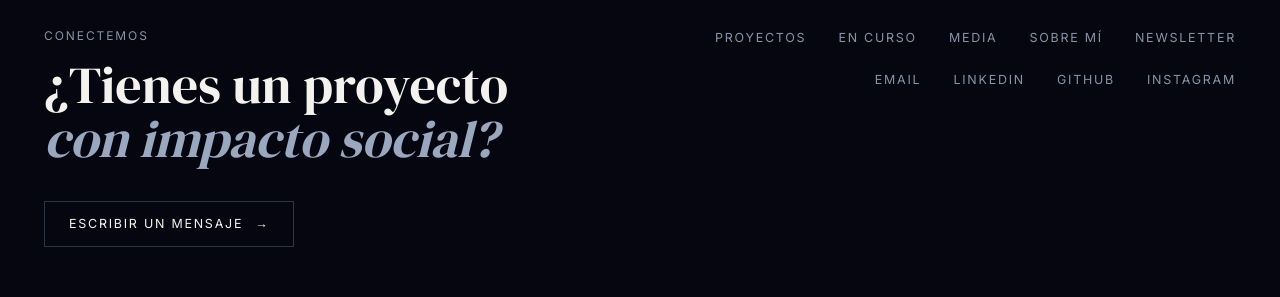
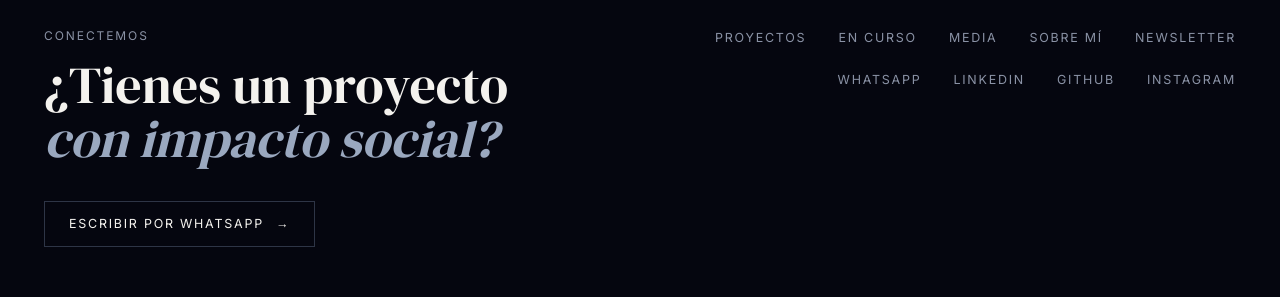
Before and after one commit to juliagomezg/profile-julia-clean, a Next.js app: page / in a window 1280 px wide. Shown: the part 5564-5861 px from the top of the page. Built offline with nearby package versions, Linux system fonts and the light colour scheme; no server answers.

Commit message:
Contacto por WhatsApp en lugar de correo
Co-Authored-By: Claude Opus 5.5 <noreply@anthropic.com>

```diff
--- a/src/components/Footer.tsx
+++ b/src/components/Footer.tsx
@@ -1,4 +1,4 @@
-import { EMAIL, navLinks, socialLinks } from '@/content/site'
+import { WHATSAPP_URL, navLinks, socialLinks } from '@/content/site'
 
 export default function Footer() {
   return (
@@ -12,10 +12,12 @@ export default function Footer() {
             <em className="text-soft">con impacto social?</em>
           </h2>
           <a
-            href={`mailto:${EMAIL}`}
+            href={WHATSAPP_URL}
+            target="_blank"
+            rel="noopener noreferrer"
             className="btn-outline mt-5 flex items-center gap-3 self-start px-6 py-3 text-[12.5px] uppercase tracking-[0.14em]"
           >
-            Escribir un mensaje <span>→</span>
+            Escribir por WhatsApp <span>→</span>
           </a>
         </div>
         <div className="flex flex-col items-end gap-[22px] text-[12.5px] uppercase tracking-[0.14em] text-muted">
--- a/src/content/site.ts
+++ b/src/content/site.ts
@@ -1,6 +1,6 @@
 import type { Discipline, MediaItem, NavLink, ProjectGroup, Stat } from '@/types'
 
-export const EMAIL = 'juliagomez19@gmail.com'
+export const WHATSAPP_URL = 'https://wa.me/5216621201552'
 export const NEWSLETTER_URL = 'https://juliagomezg.beehiiv.com/'
 
 export const navLinks: NavLink[] = [
@@ -12,7 +12,7 @@ export const navLinks: NavLink[] = [
 ]
 
 export const socialLinks: NavLink[] = [
-  { href: `mailto:${EMAIL}`, label: 'Email' },
+  { href: WHATSAPP_URL, label: 'WhatsApp' },
   { href: 'https://linkedin.com/in/juliagomezg', label: 'LinkedIn' },
   { href: 'https://github.com/juliagomezg', label: 'GitHub' },
   { href: 'https://instagram.com/juliagomezg', label: 'Instagram' },
```
Also changed, not shown: 1 other file (tests, documents, lock files or other folders).
